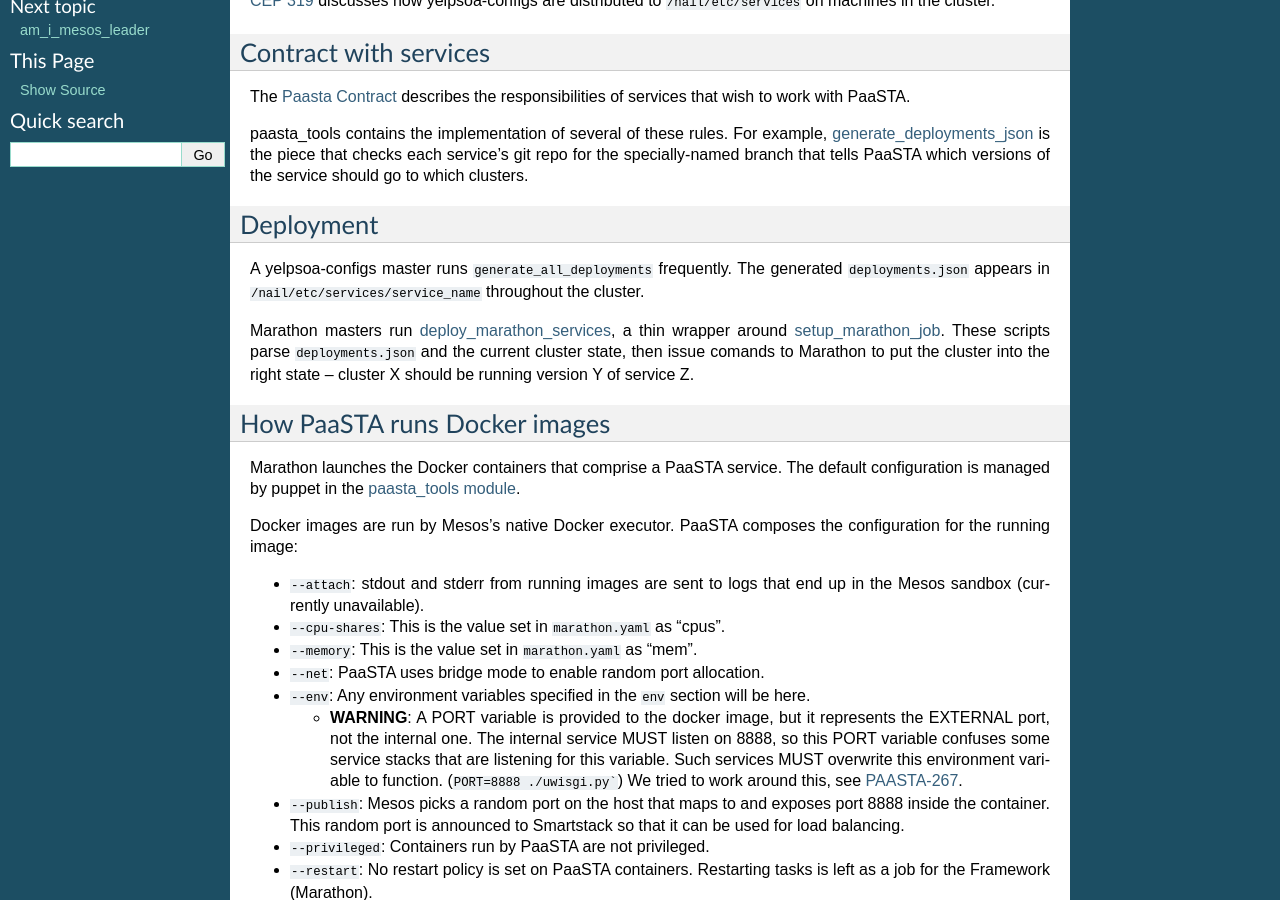
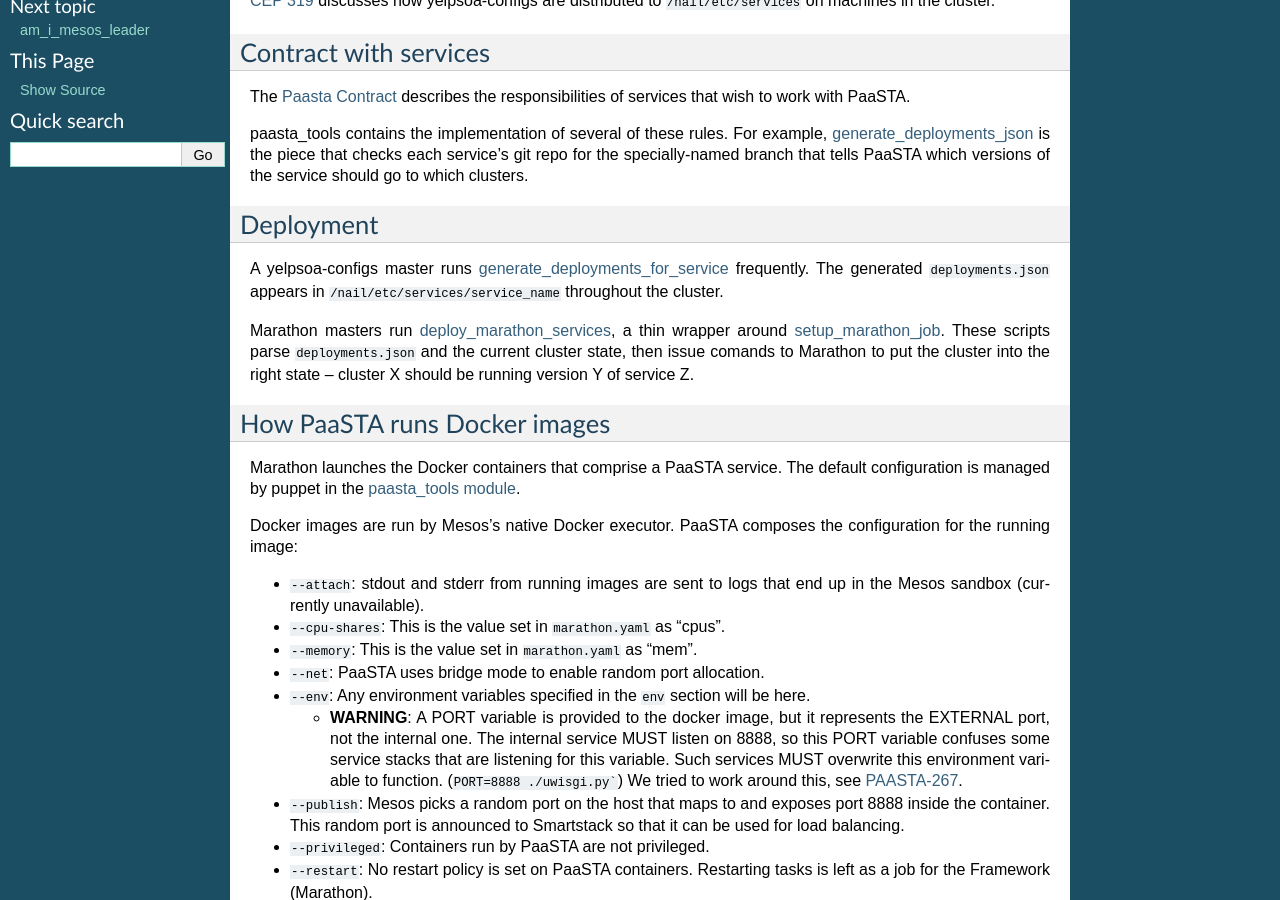
Before and after one commit to Yelp/paasta, a Sphinx documentation site: the page built from docs/source/workflow.rst, in a window 1280 px wide and 900 px high, scrolled down 366 px. Built offline with Sphinx 7.4.7, drawn with Linux system fonts in a browser that asks for light colours; pages that are not in the unit, such as notebooks, are missing from menus.

Commit message:
Added autodoc building and fixed link to deployments_json stuff

```diff
--- a/docs/source/workflow.rst
+++ b/docs/source/workflow.rst
@@ -31,8 +31,8 @@
 
 Deployment
 ----------
-A yelpsoa-configs master runs ``generate_all_deployments`` frequently. The generated
-``deployments.json`` appears in ``/nail/etc/services/service_name`` throughout the cluster.
+A yelpsoa-configs master runs `generate_deployments_for_service <generated/paasta_tools.html#module-paasta_tools.generate_deployments_for_service>`_
+frequently. The generated ``deployments.json`` appears in ``/nail/etc/services/service_name`` throughout the cluster.
 
 Marathon masters run `deploy_marathon_services
 <deploy_marathon_services.html>`_, a thin wrapper around `setup_marathon_job
```
Also changed, not shown: 2 other files.
